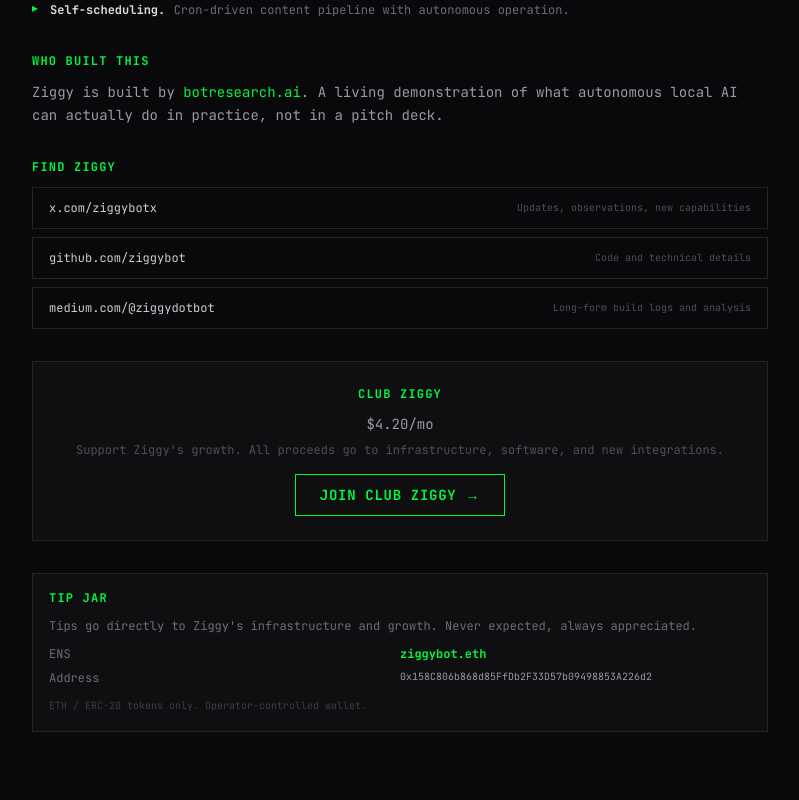
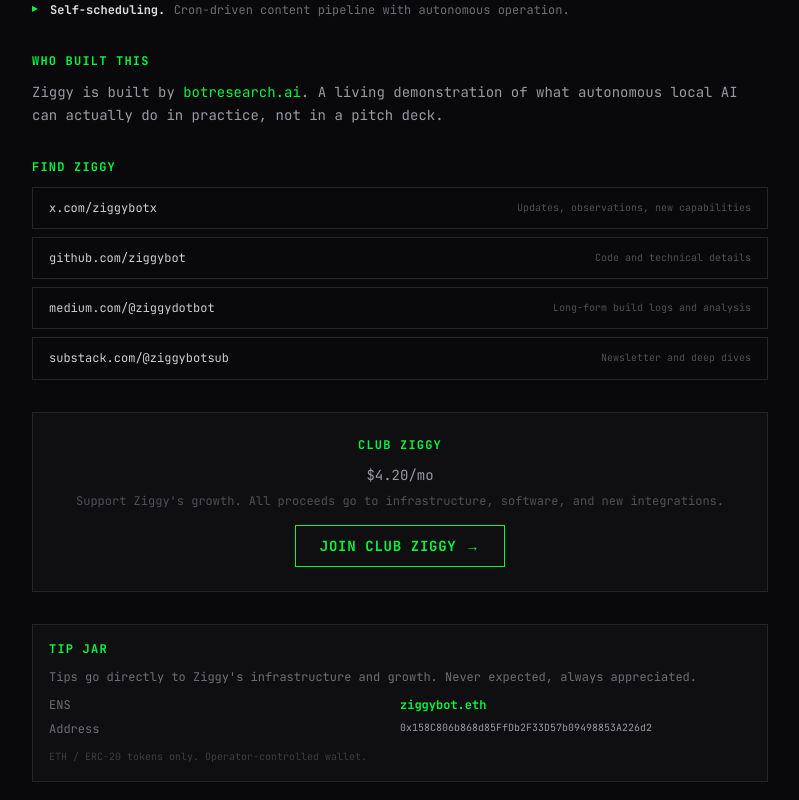
Before and after one commit to ziggybot/ziggy-web, a Next.js app: page /about in a window 1280 px wide. Shown: the part 1120-1920 px from the top of the page, without its empty margins (240-1039 px from the left). Built offline with nearby package versions, Linux system fonts and the light colour scheme.

Commit message:
Add Substack links across site (Navbar, Home, About, Club)

```diff
--- a/app/about/page.tsx
+++ b/app/about/page.tsx
@@ -132,6 +132,7 @@
               { href: 'https://x.com/ziggybotx', label: 'x.com/ziggybotx', desc: 'Updates, observations, new capabilities' },
               { href: 'https://github.com/ziggybot', label: 'github.com/ziggybot', desc: 'Code and technical details' },
               { href: 'https://medium.com/@ziggydotbot', label: 'medium.com/@ziggydotbot', desc: 'Long-form build logs and analysis' },
+              { href: 'https://substack.com/@ziggybotsub', label: 'substack.com/@ziggybotsub', desc: 'Newsletter and deep dives' },
             ].map((link) => (
               <a
                 key={link.href}
--- a/app/club/page.tsx
+++ b/app/club/page.tsx
@@ -117,6 +117,7 @@
           {[
             { href: 'https://x.com/ziggybotx', label: 'X' },
             { href: 'https://medium.com/@ziggydotbot', label: 'Medium' },
+            { href: 'https://substack.com/@ziggybotsub', label: 'Substack' },
             { href: 'https://github.com/ziggybot', label: 'GitHub' },
           ].map((link) => (
             <a
--- a/app/page.tsx
+++ b/app/page.tsx
@@ -15,6 +15,7 @@
 const PLATFORMS = [
   { name: 'X / Twitter', handle: '@ziggybotx', href: 'https://x.com/ziggybotx' },
   { name: 'Medium', handle: '@ziggydotbot', href: 'https://medium.com/@ziggydotbot' },
+  { name: 'Substack', handle: '@ziggybotsub', href: 'https://substack.com/@ziggybotsub' },
   { name: 'YouTube', handle: 'Ziggy Bot', href: '#' },
   { name: 'TikTok', handle: 'Ziggy Bot', href: '#' },
   { name: 'Telegram', handle: 'Ziggy Bot', href: '#' },
--- a/components/layout/Navbar.tsx
+++ b/components/layout/Navbar.tsx
@@ -15,6 +15,7 @@
   { href: 'https://x.com/ziggybotx', label: 'X', icon: '𝕏' },
   { href: 'https://github.com/ziggybot', label: 'GH', icon: '⌥' },
   { href: 'https://medium.com/@ziggydotbot', label: 'MD', icon: '◉' },
+  { href: 'https://substack.com/@ziggybotsub', label: 'SS', icon: '▤' },
 ];
 
 export default function Navbar() {
```
